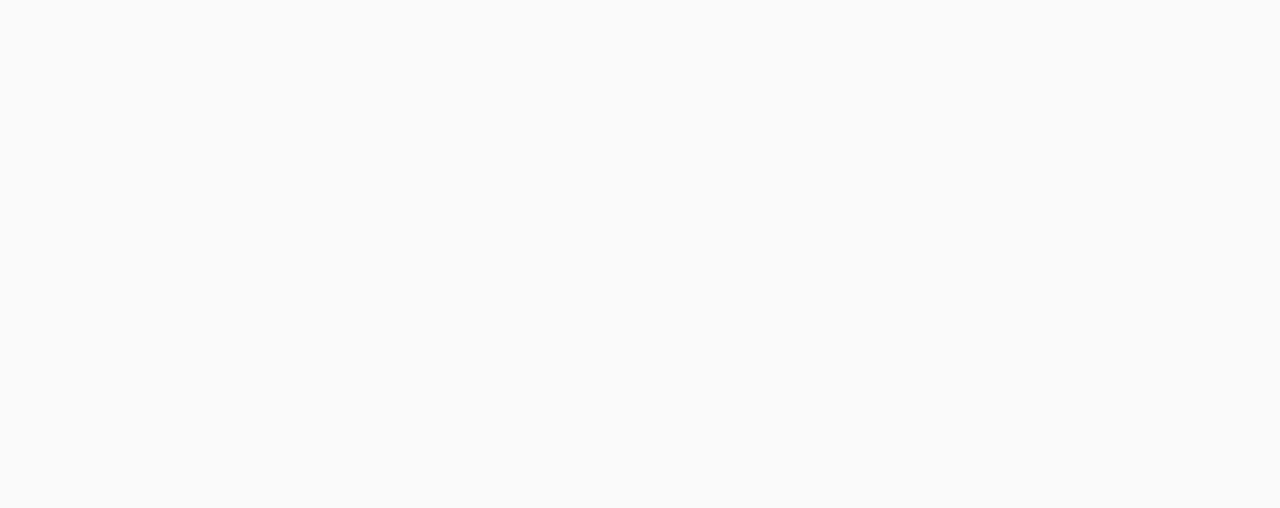
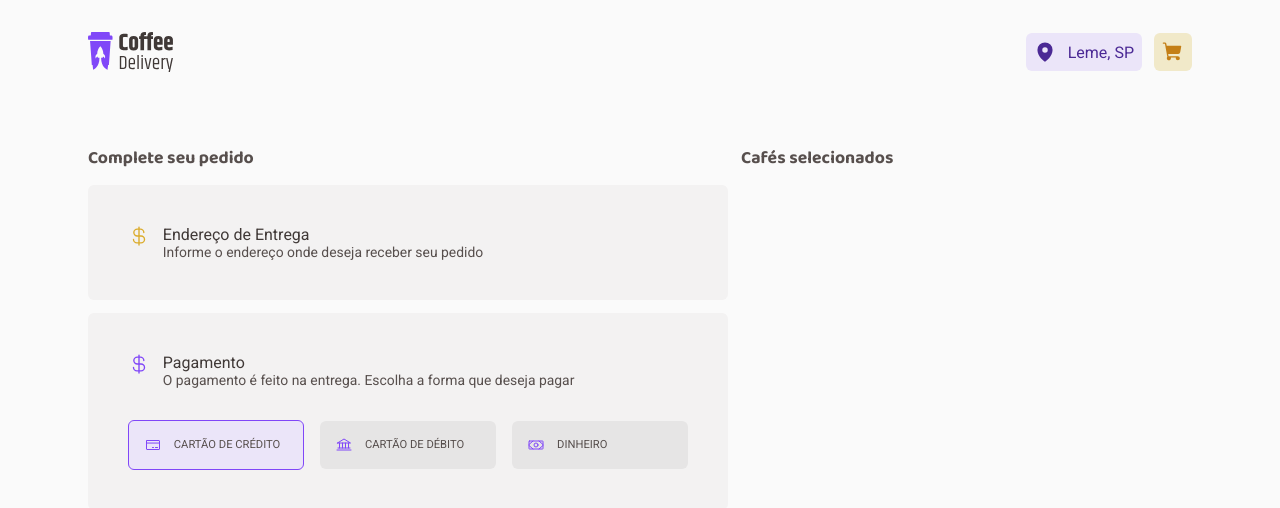
Before and after one commit to falaigor/coffee-delivery, a React (Vite) app: page /checkout in a window 1280 px wide. Before the commit this address had no page. Shown: the top 508 px of the page. Built offline with nearby package versions, Linux system fonts and the light colour scheme.

Commit message:
create checkout page

```diff
--- a/src/Router.tsx
+++ b/src/Router.tsx
@@ -1,12 +1,14 @@
 import { Route, Routes } from "react-router-dom";
 import { DefaultLayout } from "./layouts/DefaultLayout";
 import { Home } from "./pages/Home";
+import { Checkout } from "./pages/Checkout/index";
 
 export function Router() {
   return (
     <Routes>
       <Route path="/" element={<DefaultLayout />}>
         <Route path="/" element={<Home />} />
+        <Route path="/checkout" element={<Checkout />} />
       </Route>
     </Routes>
   );
--- a/src/components/Header/styles.ts
+++ b/src/components/Header/styles.ts
@@ -2,6 +2,7 @@
 
 export const HeaderContainer = styled.nav`
   width: 100%;
+  height: 6.5rem;
   margin: 0 auto;
   display: flex;
   justify-content: space-between;
--- a/src/layouts/DefaultLayout/styles.ts
+++ b/src/layouts/DefaultLayout/styles.ts
@@ -2,7 +2,7 @@
 
 export const LayoutContainer = styled.main`
   max-width: 74em;
-  padding: 2.5rem;
+  padding: 0 2.5rem;
   border-radius: 8px;
   display: flex;
   flex-direction: column;
--- /dev/null
+++ b/src/pages/Checkout/index.tsx
@@ -0,0 +1,59 @@
+import { Bank, CreditCard, CurrencyDollar, Money } from "phosphor-react";
+import { Label, PaymentMethods } from "./styles";
+import {
+  Billing,
+  CheckoutContainer,
+  Order,
+  DeliveryAddress,
+  Payment,
+} from "./styles";
+
+export function Checkout() {
+  return (
+    <CheckoutContainer>
+      <Billing>
+        <h3>Complete seu pedido</h3>
+
+        <DeliveryAddress>
+          <Label>
+            <CurrencyDollar size={22} />
+            <div>
+              <p className="title">Endereço de Entrega</p>
+              <p className="description">
+                Informe o endereço onde deseja receber seu pedido
+              </p>
+            </div>
+          </Label>
+        </DeliveryAddress>
+
+        <Payment>
+          <Label>
+            <CurrencyDollar size={22} />
+            <div>
+              <p className="title">Pagamento</p>
+              <p className="description">
+                O pagamento é feito na entrega. Escolha a forma que deseja pagar
+              </p>
+            </div>
+          </Label>
+
+          <PaymentMethods>
+            <button className="active">
+              <CreditCard size={16} /> Cartão de Crédito
+            </button>
+            <button>
+              <Bank size={16} /> Cartão de Débito
+            </button>
+            <button>
+              <Money size={16} /> Dinheiro
+            </button>
+          </PaymentMethods>
+        </Payment>
+      </Billing>
+
+      <Order>
+        <h3>Cafés selecionados</h3>
+      </Order>
+    </CheckoutContainer>
+  );
+}
--- /dev/null
+++ b/src/pages/Checkout/styles.ts
@@ -0,0 +1,99 @@
+import styled from "styled-components";
+
+export const CheckoutContainer = styled.section`
+  display: flex;
+  padding: 2.5rem 0;
+  gap: 0.8rem;
+
+  h3 {
+    font-family: "Baloo 2", sans-serif;
+    font-size: 1.1rem;
+    font-weight: 700;
+  }
+`;
+
+export const Billing = styled.div`
+  display: flex;
+  flex-direction: column;
+  flex-basis: 58%;
+
+  gap: 0.8rem;
+
+  p {
+    &.title {
+      color: ${(props) => props.theme["base-subtitle"]};
+    }
+
+    &.description {
+      font-size: 0.87rem;
+      color: ${(props) => props.theme["base-text"]};
+    }
+  }
+`;
+
+export const Label = styled.div`
+  display: flex;
+  gap: 0.8rem;
+`;
+
+export const DeliveryAddress = styled.div`
+  display: flex;
+  flex-direction: column;
+  background-color: ${(props) => props.theme["base-card"]};
+  padding: 2.5rem;
+  border-radius: 6px;
+  gap: 2rem;
+
+  svg {
+    color: ${(props) => props.theme["yellow-500"]};
+  }
+`;
+
+export const Payment = styled.div`
+  display: flex;
+  flex-direction: column;
+  background-color: ${(props) => props.theme["base-card"]};
+  padding: 2.5rem;
+  border-radius: 6px;
+  gap: 2rem;
+
+  svg {
+    color: ${(props) => props.theme["purple-500"]};
+  }
+`;
+
+export const PaymentMethods = styled.div`
+  display: flex;
+  align-items: center;
+  justify-content: space-between;
+
+  gap: 0.8rem;
+
+  button {
+    width: 100%;
+    max-width: 11rem;
+
+    display: flex;
+    align-items: center;
+
+    text-transform: uppercase;
+    border: 0;
+    border-radius: 6px;
+    padding: 1rem;
+
+    font-size: 0.7rem;
+
+    gap: 0.8rem;
+    cursor: pointer;
+
+    color: ${(props) => props.theme["base-text"]};
+    background-color: ${(props) => props.theme["base-button"]};
+
+    &.active {
+      border: 1px solid ${(props) => props.theme["purple-500"]};
+      background-color: ${(props) => props.theme["purple-100"]};
+    }
+  }
+`;
+
+export const Order = styled.div``;
```
